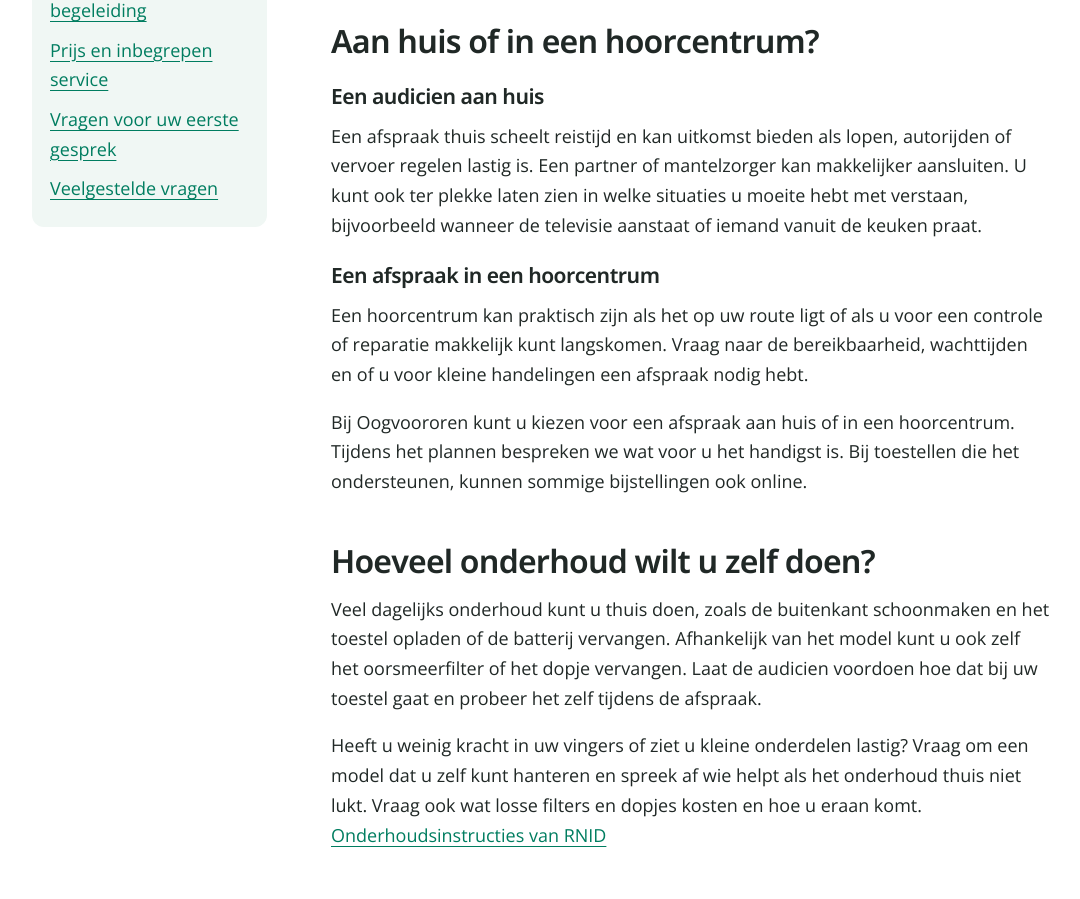
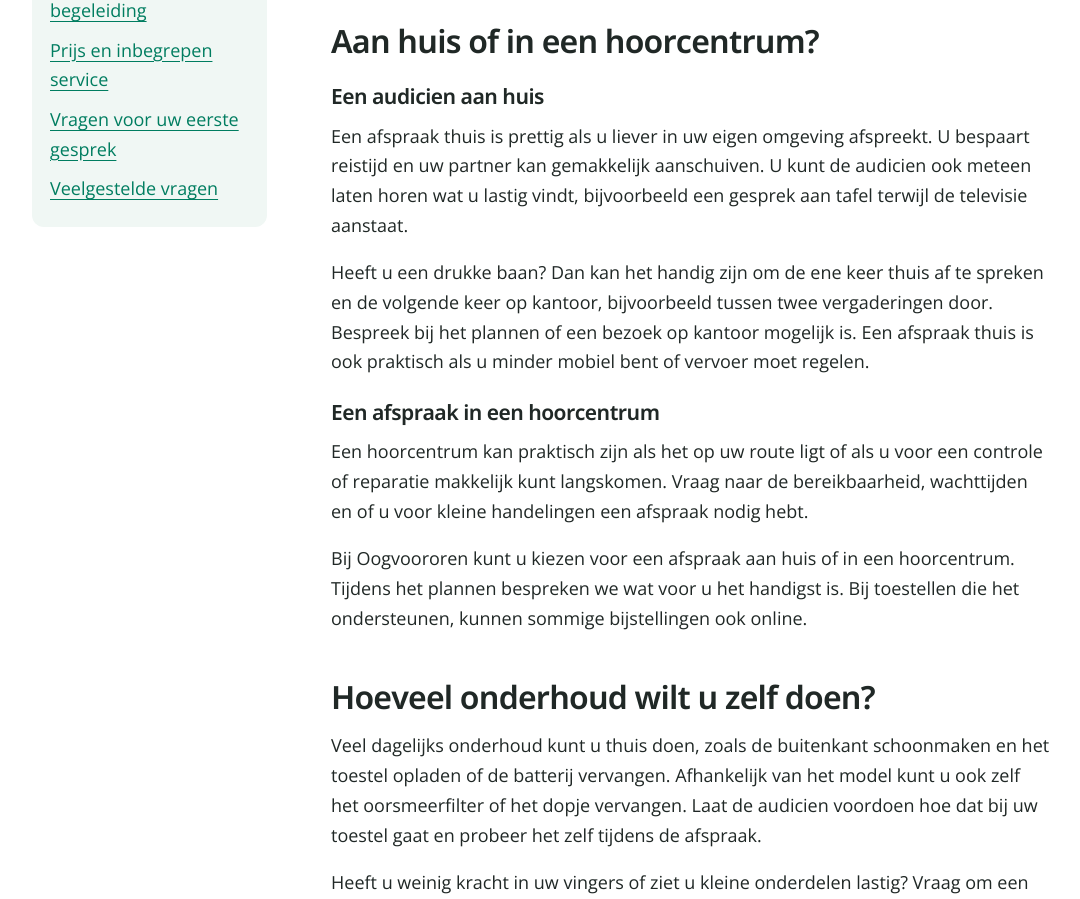
Before and after one commit to jo0stjo0st/oogvoororen-cro, a Next.js app: page /hoortoestellen/keuzehulp/audicien-kiezen in a window 1280 px wide. Shown: the part 1160-2059 px from the top of the page, without its empty margins (68-1148 px from the left). Built offline with nearby package versions, Linux system fonts and the light colour scheme.

Commit message:
Emphasize convenience of home audiologist visits

```diff
--- a/src/app/hoortoestellen/keuzehulp/audicien-kiezen/page.tsx
+++ b/src/app/hoortoestellen/keuzehulp/audicien-kiezen/page.tsx
@@ -48,7 +48,8 @@ export default function Page() {
           <section id="locatie" className={styles.section}>
             <h2>Aan huis of in een hoorcentrum?</h2>
             <h3>Een audicien aan huis</h3>
-            <p>Een afspraak thuis scheelt reistijd en kan uitkomst bieden als lopen, autorijden of vervoer regelen lastig is. Een partner of mantelzorger kan makkelijker aansluiten. U kunt ook ter plekke laten zien in welke situaties u moeite hebt met verstaan, bijvoorbeeld wanneer de televisie aanstaat of iemand vanuit de keuken praat.</p>
+            <p>Een afspraak thuis is prettig als u liever in uw eigen omgeving afspreekt. U bespaart reistijd en uw partner kan gemakkelijk aanschuiven. U kunt de audicien ook meteen laten horen wat u lastig vindt, bijvoorbeeld een gesprek aan tafel terwijl de televisie aanstaat.</p>
+            <p>Heeft u een drukke baan? Dan kan het handig zijn om de ene keer thuis af te spreken en de volgende keer op kantoor, bijvoorbeeld tussen twee vergaderingen door. Bespreek bij het plannen of een bezoek op kantoor mogelijk is. Een afspraak thuis is ook praktisch als u minder mobiel bent of vervoer moet regelen.</p>
             <h3>Een afspraak in een hoorcentrum</h3>
             <p>Een hoorcentrum kan praktisch zijn als het op uw route ligt of als u voor een controle of reparatie makkelijk kunt langskomen. Vraag naar de bereikbaarheid, wachttijden en of u voor kleine handelingen een afspraak nodig hebt.</p>
             <p>Bij Oogvoororen kunt u kiezen voor een afspraak aan huis of in een hoorcentrum. Tijdens het plannen bespreken we wat voor u het handigst is. Bij toestellen die het ondersteunen, kunnen sommige bijstellingen ook online.</p>
```
